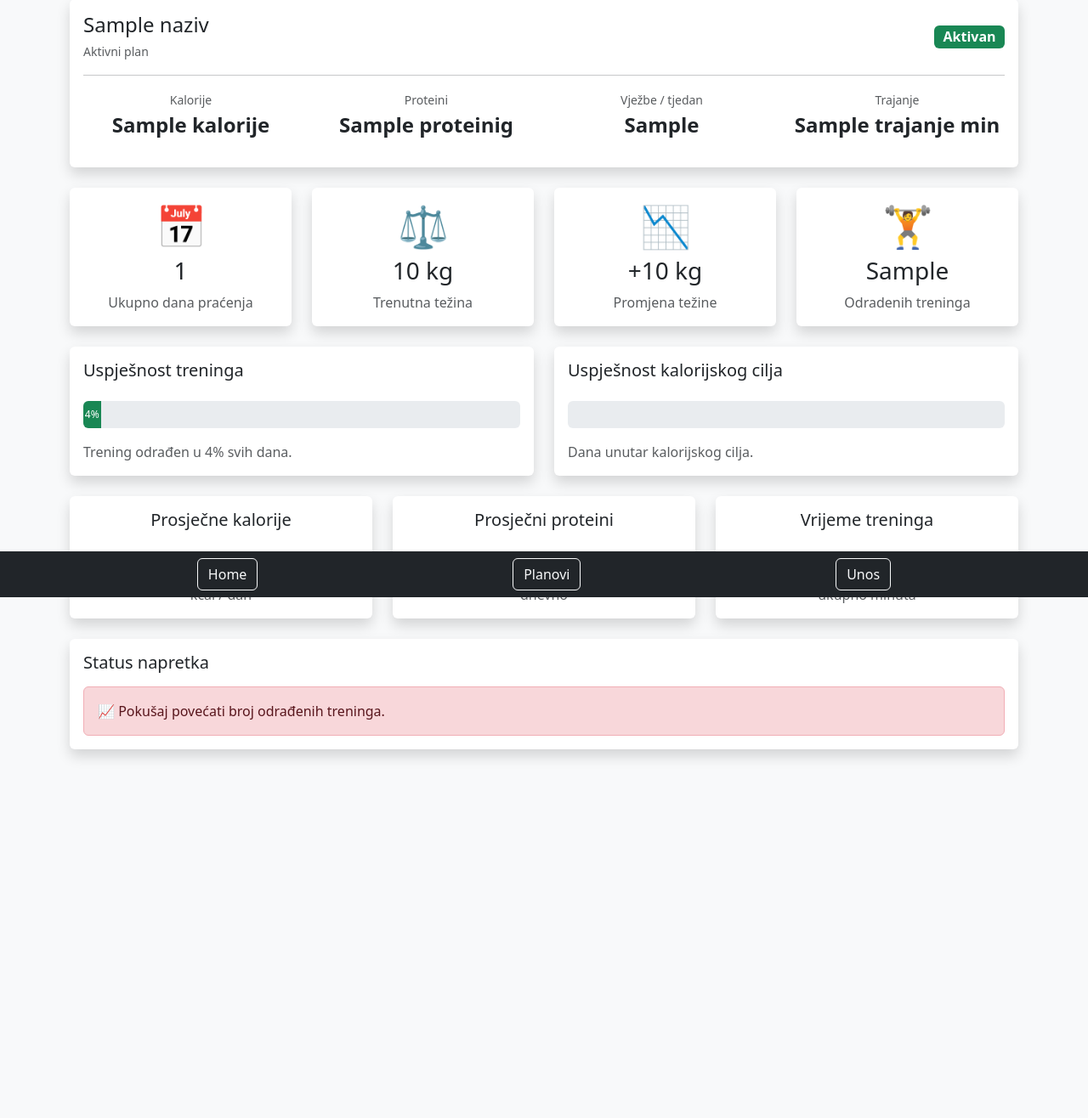
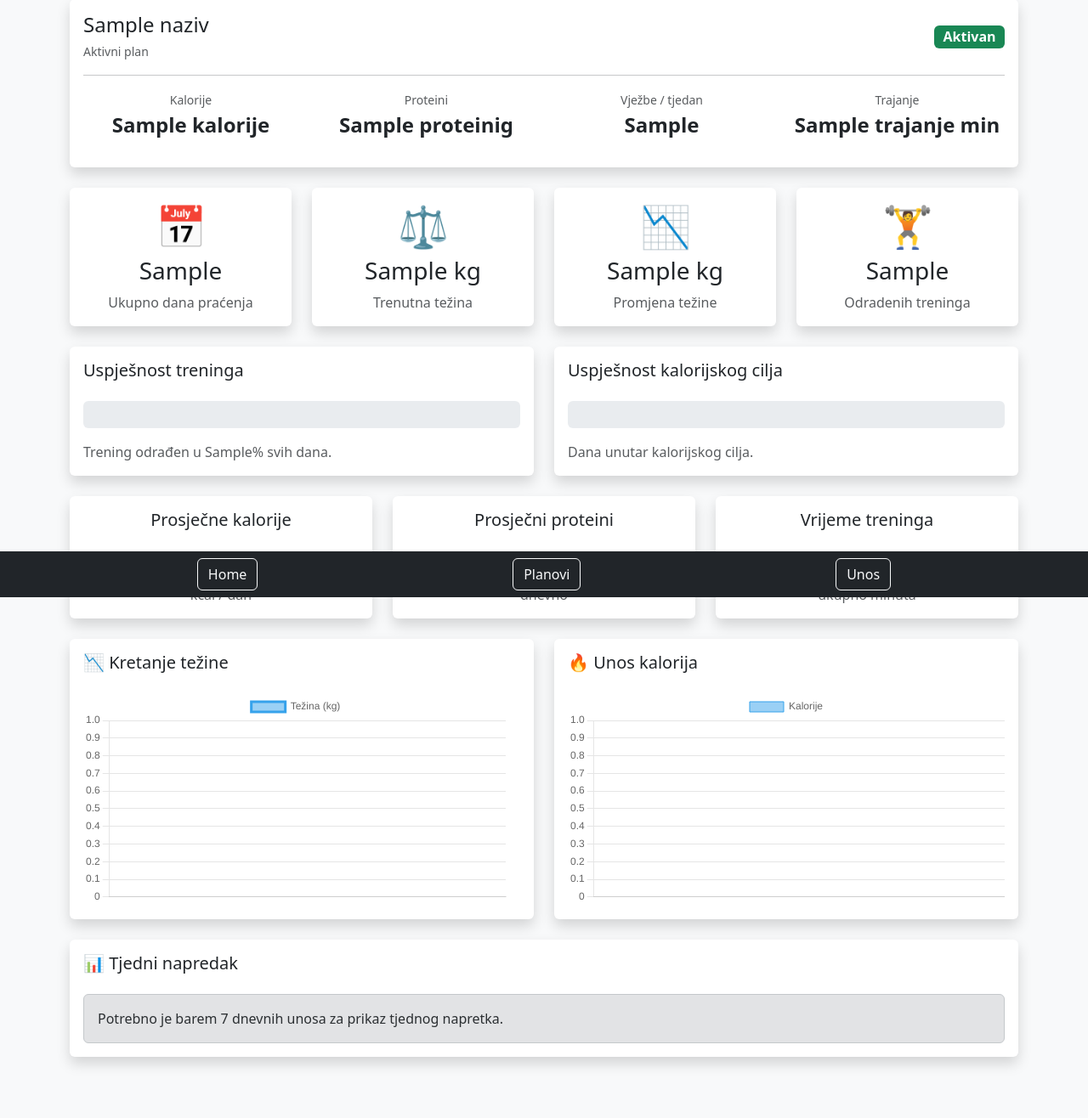
Before and after one commit to LukaWranaUnipu/InfSus, a Python web app: template templates/index.html in a window 1280 px wide. Shown: the part 97-1413 px from the top of the page at 85% size. Before the commit the page ends 990 px from the top, so only its background shows below. Run offline with Jinja, Linux system fonts and the light colour scheme; the template is opened without the code that fills it: most values are stand-ins (such as "Sample title", 1, 10 or a date in 2020).

Commit message:
Druga verzija fitness planera

```diff
--- a/templates/base.html
+++ b/templates/base.html
@@ -3,6 +3,8 @@
   <head>
     <link href="https://cdn.jsdelivr.net/npm/bootstrap@5.3.0/dist/css/bootstrap.min.css" rel="stylesheet">
   </head>
+
+  <script src="https://cdn.jsdelivr.net/npm/chart.js"></script>
 
   <body class="bg-light">
 
--- a/templates/index.html
+++ b/templates/index.html
@@ -1,8 +1,6 @@
 {% extends "base.html" %} {% block content %}
 
 <h1 class="mb-4">Fitness Planner</h1>
-
-<!-- AKTIVNI PLAN -->
 
 {% if aktivni_plan %}
 
@@ -11,10 +9,8 @@
     <div class="d-flex justify-content-between align-items-center">
       <div>
         <h4 class="mb-1">{{ aktivni_plan.naziv }}</h4>
-
         <small class="text-muted"> Aktivni plan </small>
       </div>
-
       <span class="badge bg-success fs-6"> Aktivan </span>
     </div>
 
@@ -50,16 +46,12 @@
 
 {% endif %}
 
-<!-- GLAVNE STATISTIKE -->
-
 <div class="row">
   <div class="col-md-3 mb-4">
     <div class="card shadow border-0 h-100">
       <div class="card-body text-center">
         <div class="display-5 mb-2">📅</div>
-
-        <h3>{{ total_days }}</h3>
-
+        <h3>{{ ukupni_dani }}</h3>
         <p class="text-muted mb-0">Ukupno dana praćenja</p>
       </div>
     </div>
@@ -69,9 +61,7 @@
     <div class="card shadow border-0 h-100">
       <div class="card-body text-center">
         <div class="display-5 mb-2">⚖️</div>
-
-        <h3>{{ latest_weight }} kg</h3>
-
+        <h3>{{ trenutna_tezina }} kg</h3>
         <p class="text-muted mb-0">Trenutna težina</p>
       </div>
     </div>
@@ -81,12 +71,10 @@
     <div class="card shadow border-0 h-100">
       <div class="card-body text-center">
         <div class="display-5 mb-2">📉</div>
-
         <h3>
-          {% if weight_change > 0 %} +{{ weight_change }} {% else %} {{
-          weight_change }} {% endif %} kg
+          {% if promijena_tezine > 0 %} +{{ promijena_tezine }} {% else %} {{
+          promijena_tezine }} {% endif %} kg
         </h3>
-
         <p class="text-muted mb-0">Promjena težine</p>
       </div>
     </div>
@@ -96,35 +84,29 @@
     <div class="card shadow border-0 h-100">
       <div class="card-body text-center">
         <div class="display-5 mb-2">🏋️</div>
-
-        <h3>{{ trainings_done }}</h3>
-
+        <h3>{{ trening_obavljen }}</h3>
         <p class="text-muted mb-0">Odradenih treninga</p>
       </div>
     </div>
   </div>
 </div>
 
-<!-- NAPREDAK -->
-
 <div class="row">
   <div class="col-md-6 mb-4">
     <div class="card shadow border-0 h-100">
       <div class="card-body">
         <h5 class="mb-4">Uspješnost treninga</h5>
-
         <div class="progress mb-3 overflow-hidden" style="height: 32px">
           <div
             class="progress-bar bg-success training-bar d-flex justify-content-center align-items-center"
-            data-width="{{ training_success_rate }}"
+            data-width="{{ stopa_uspjesnosti_treninga }}"
             style="width: 0%"
           >
-            {{ training_success_rate }}%
+            {{ stopa_uspjesnosti_treninga }}%
           </div>
         </div>
-
         <p class="text-muted mb-0">
-          Trening odrađen u {{ training_success_rate }}% svih dana.
+          Trening odrađen u {{ stopa_uspjesnosti_treninga }}% svih dana.
         </p>
       </div>
     </div>
@@ -134,32 +116,26 @@
     <div class="card shadow border-0 h-100">
       <div class="card-body">
         <h5 class="mb-4">Uspješnost kalorijskog cilja</h5>
-
         <div class="progress mb-3 overflow-hidden" style="height: 32px">
           <div
             class="progress-bar bg-primary calorie-bar d-flex justify-content-center align-items-center"
-            data-width="{{ calorie_goal_success }}"
+            data-width="{{ usjpjesnost_kalorijskog_cilja }}"
           >
-            {{ calorie_goal_success }}%
+            {{ usjpjesnost_kalorijskog_cilja }}%
           </div>
         </div>
-
         <p class="text-muted mb-0">Dana unutar kalorijskog cilja.</p>
       </div>
     </div>
   </div>
 </div>
 
-<!-- DODATNE STATISTIKE -->
-
 <div class="row">
   <div class="col-md-4 mb-4">
     <div class="card shadow border-0 h-100">
       <div class="card-body text-center">
         <h5 class="mb-3">Prosječne kalorije</h5>
-
-        <div class="display-6 fw-bold">{{ avg_calories }}</div>
-
+        <div class="display-6 fw-bold">{{ prosjecne_kalorije }}</div>
         <div class="text-muted">kcal / dan</div>
       </div>
     </div>
@@ -169,9 +145,7 @@
     <div class="card shadow border-0 h-100">
       <div class="card-body text-center">
         <h5 class="mb-3">Prosječni proteini</h5>
-
-        <div class="display-6 fw-bold">{{ avg_protein }}g</div>
-
+        <div class="display-6 fw-bold">{{ prosjecni_proteini }}g</div>
         <div class="text-muted">dnevno</div>
       </div>
     </div>
@@ -181,46 +155,128 @@
     <div class="card shadow border-0 h-100">
       <div class="card-body text-center">
         <h5 class="mb-3">Vrijeme treninga</h5>
-
-        <div class="display-6 fw-bold">{{ total_training_minutes }}</div>
-
+        <div class="display-6 fw-bold">{{ ukupne_minute_treninga }}</div>
         <div class="text-muted">ukupno minuta</div>
       </div>
     </div>
   </div>
 </div>
 
-<!-- MOTIVACIJSKI STATUS -->
+<div class="row">
+  <div class="col-lg-6 mb-4">
+    <div class="card shadow border-0 h-100">
+      <div class="card-body">
+        <h5 class="mb-4">📉 Kretanje težine</h5>
+        <div style="height: 250px;">
+          <canvas id="weightChart"></canvas>
+        </div>
+      </div>
+    </div>
+  </div>
+
+  <div class="col-lg-6 mb-4">
+    <div class="card shadow border-0 h-100">
+      <div class="card-body">
+        <h5 class="mb-4">🔥 Unos kalorija</h5>
+        <div style="height: 250px;">
+          <canvas id="calorieChart"></canvas>
+        </div>
+      </div>
+    </div>
+  </div>
+</div>
 
 <div class="card shadow border-0 mb-4">
   <div class="card-body">
-    <h5 class="mb-3">Status napretka</h5>
+    <h5 class="mb-4">📊 Tjedni napredak</h5>
 
-    {% if training_success_rate >= 80 %}
+    {% if broj_tjednih_unosa >= 7 %}
 
-    <div class="alert alert-success mb-0">
-      🔥 Odlična konzistentnost! Vrlo redovito pratiš plan.
-    </div>
+    <div class="row">
+      <div class="col-md-6 mb-3">
 
-    {% elif training_success_rate >= 50 %}
+        {% if uspjesna_dijeta %}
 
-    <div class="alert alert-warning mb-0">
-      ⚡ Dobar napredak, ali ima mjesta za više konzistentnosti.
+        <div class="alert alert-success h-100 mb-0">
+          <h6>🥗 Prehrana</h6>
+
+          Odličan posao! Bio si unutar kalorijskog cilja
+          {{ tjedni_kalorijski_uspjeh }}% tjedna.
+
+          <hr>
+          Nastavi s ovakvom konzistentnošću.
         </div>
 
         {% else %}
 
-    <div class="alert alert-danger mb-0">
-      📈 Pokušaj povećati broj odrađenih treninga.
+        <div class="alert alert-danger h-100 mb-0">
+          <h6>🍔 Prehrana</h6>
+
+          Kalorijski cilj ostvaren je samo
+          {{ tjedni_kalorijski_uspjeh }}% tjedna.
+
+          <hr>
+
+          Pokušaj unaprijed planirati obroke i smanjiti grickalice.
         </div>
 
         {% endif %}
+
+      </div>
+
+      <div class="col-md-6 mb-3">
+
+        {% if uspjesni_treninzi %}
+
+        <div class="alert alert-success h-100 mb-0">
+          <h6>🏋️ Trening</h6>
+
+          Trening odrađen u
+          {{ tjedni_trening_uspjeh }}% dana.
+
+          <hr>
+
+          Vrlo dobra disciplina i kontinuitet.
+        </div>
+
+        {% else %}
+
+        <div class="alert alert-warning h-100 mb-0">
+          <h6>💤 Trening</h6>
+
+          Aktivnost je bila samo
+          {{ tjedni_trening_uspjeh }}% tjedna.
+
+          <hr>
+
+          Pokušaj ubaciti kraće treninge za bolju rutinu.
+        </div>
+
+        {% endif %}
+
+      </div>
+
+    </div>
+
+    {% else %}
+
+    <div class="alert alert-secondary mb-0">
+      Potrebno je barem 7 dnevnih unosa za prikaz tjednog napretka.
+    </div>
+
+    {% endif %}
+
   </div>
 </div>
 
 <script>
+
   function applyProgressBars() {
-    document.querySelectorAll(".training-bar, .calorie-bar").forEach((bar) => {
+
+    document
+      .querySelectorAll(".training-bar, .calorie-bar")
+      .forEach((bar) => {
+
         const value = parseFloat(bar.dataset.width) || 0;
 
         bar.style.transition = "width 0.6s ease";
@@ -234,6 +290,53 @@
   }
 
   applyProgressBars();
+
+  const datumi = JSON.parse('{{ datumi | tojson | safe }}');
+  const tezine = JSON.parse('{{ tezine | tojson | safe }}');
+  const kalorije = JSON.parse('{{ kalorije_data | tojson | safe }}');
+
+  const weightCtx = document
+    .getElementById("weightChart")
+    .getContext("2d");
+
+
+  new Chart(weightCtx, {
+    type: "line",
+    data: {
+      labels: datumi,
+      datasets: [{
+        label: "Težina (kg)",
+        data: tezine,
+        borderWidth: 3,
+        tension: 0.3
+      }]
+    },
+    options: {
+      responsive: true,
+      maintainAspectRatio: true
+    }
+  });
+
+  const calorieCtx = document
+    .getElementById("calorieChart")
+    .getContext("2d");
+
+
+  new Chart(calorieCtx, {
+    type: "bar",
+    data: {
+      labels: datumi,
+      datasets: [{
+        label: "Kalorije",
+        data: kalorije,
+        borderWidth: 1
+      }]
+    },
+    options: {
+      responsive: true,
+      maintainAspectRatio: false
+    }
+  });
 </script>
 
 {% endblock %}
```
Also changed, not shown: app.py (+66 -28 lines), README.md (added). Lines whose indentation alone changed are shown as unchanged.
